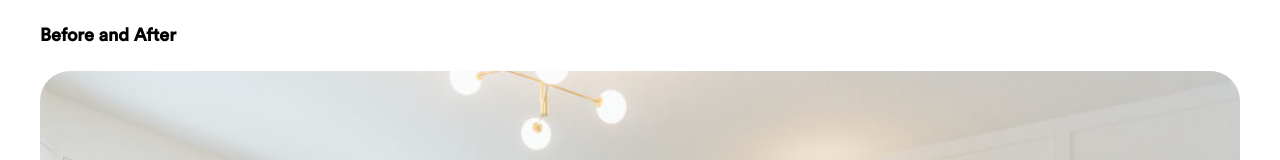
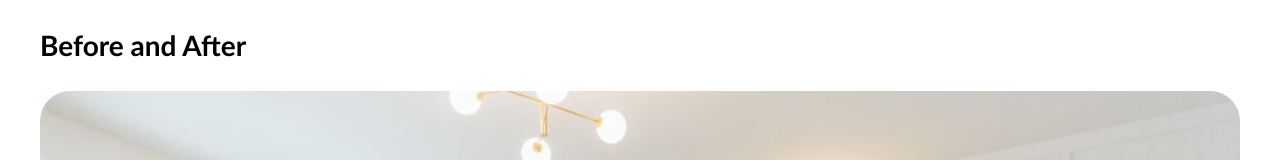
Before and after one commit to manoj1991/mybespokeroom, a plain HTML site: page index.html in a window 1280 px wide. Shown: the top 160 px of the page. Drawn offline with Linux system fonts and the light colour scheme; files whose address does not match are found by name.

Commit message:
js css formatting

```diff
--- a/css/main.css
+++ b/css/main.css
@@ -9,10 +9,10 @@
 html,
 body {
     font-family: 'Circular-Std';
+    font-family: "Trebuchet MS", Helvetica, sans-serif;
 }
 
 h3 {
-    font-family: 'Circular-Std';
     font-size: 28px;
     font-weight: 700;
     line-height: 35px;
@@ -88,12 +88,9 @@ h3 {
     transform: translateY(5%);
 }
 
-
 p {
     font-size: 90%;
 }
-
-
 
 label,
 .toggle {
@@ -202,13 +199,17 @@ label {
     h3 {
         font-size: 18px;
     }
-    .prev-btn, .next-btn{
-        top:30%;
+
+    .prev-btn,
+    .next-btn {
+        top: 30%;
     }
+
     .buttons {
         top: 49%;
         left: 20%;
     }
+
     label {
         width: 277%;
     }
@@ -218,12 +219,19 @@ label {
     .container {
         width: 750px;
     }
-    .prev-btn, .next-btn {
+
+    .prev-btn,
+    .next-btn {
         top: 42%;
     }
+
     .buttons {
         top: 73%;
         left: 38%;
+    }
+
+    h3 {
+        font-size: 28px;
     }
 }
 
@@ -231,7 +239,8 @@ label {
     .container {
         width: 970px;
     }
-    .slider{
+
+    .slider {
         height: 714px;
     }
 
@@ -241,6 +250,7 @@ label {
     .container {
         width: 1200px;
     }
+
     .buttons {
         top: 80%;
         left: 40%;
--- a/js/main.js
+++ b/js/main.js
@@ -22,32 +22,8 @@ $(document).ready(function () {
         // Update buttons based on current slide index
         updateButtons();
     });
-    $("#slide1a").click(function () {
-        console.log("1st slide After");
 
-    })
-
-    $("#switch1").click(function () {
-        $("#slide1b").toggleClass("w-font");
-        $("#slide1a").toggleClass("w-font");
-        $(".after").toggle();
-        $(".before").toggle();
-    })
-
-    $("#switch2").click(function () {
-        $("#slide2b").toggleClass("w-font");
-        $("#slide2a").toggleClass("w-font");
-        $(".after2").toggle();
-        $(".before2").toggle();
-    })
-
-    $("#switch3").click(function () {
-        $("#slide3b").toggleClass("w-font");
-        $("#slide3a").toggleClass("w-font");
-        $(".after3").toggle();
-        $(".before3").toggle();
-    })
-    // Handle previous button click
+     // Handle previous button click
     $('.prev-btn').on('click', function () {
         // Hide current slide
         $('.slide#slide' + currentSlide).hide();
@@ -78,4 +54,27 @@ $(document).ready(function () {
             $('.next-btn').prop('disabled', false);
         }
     }
+
+    //Toggle button function
+
+    $("#switch1").on('click',function () {
+        $("#slide1b").toggleClass("w-font");
+        $("#slide1a").toggleClass("w-font");
+        $(".after").toggle();
+        $(".before").toggle();
+    })
+
+    $("#switch2").on('click',function () {
+        $("#slide2b").toggleClass("w-font");
+        $("#slide2a").toggleClass("w-font");
+        $(".after2").toggle();
+        $(".before2").toggle();
+    })
+
+    $("#switch3").on('click',function () {
+        $("#slide3b").toggleClass("w-font");
+        $("#slide3a").toggleClass("w-font");
+        $(".after3").toggle();
+        $(".before3").toggle();
+    })
 });
```
